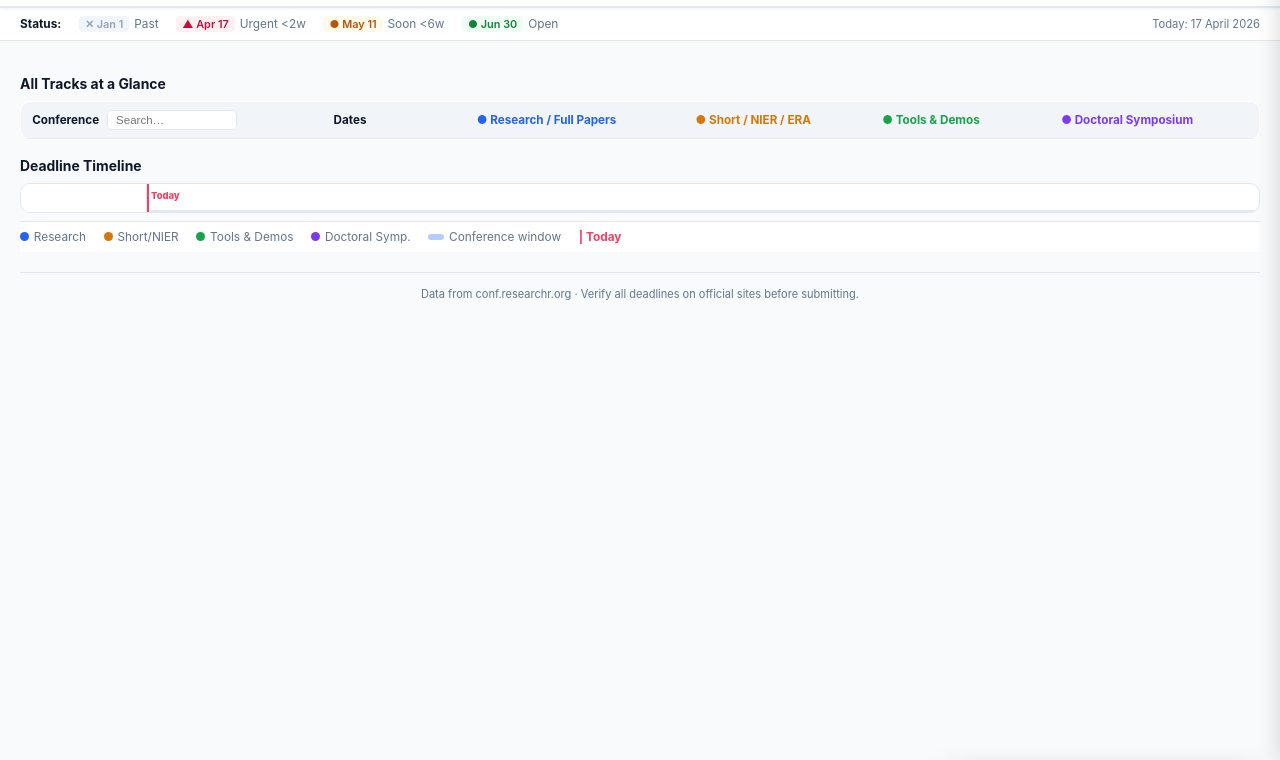
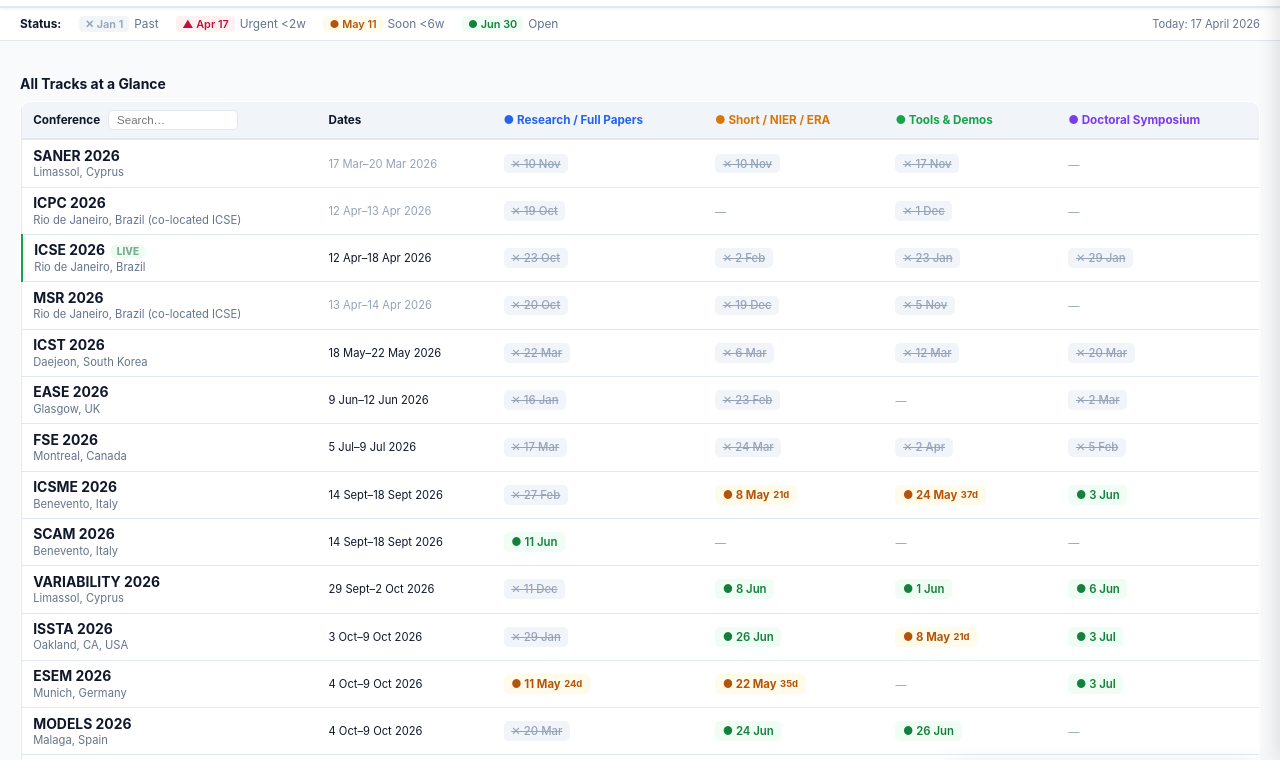
Before and after one commit to johmara/conference-deadlines, a plain HTML site: page index.html in a window 1280 px wide. Shown: the part 39-799 px from the top of the page. Drawn offline with Linux system fonts and the light colour scheme.

Commit message:
Fix empty table: fetch series-config.json before rendering data

```diff
--- a/index.html
+++ b/index.html
@@ -948,7 +948,12 @@ function closePanel() {
 
 // ── Boot ──────────────────────────────────────────────────────────────────────
 loadSettings();
-loadData();
+// Load series config first so getActiveDisplaySet() works when loadData() renders
+fetch('series-config.json')
+  .then(r => r.ok ? r.json() : null)
+  .then(data => { if (Array.isArray(data)) ALL_SERIES = data; })
+  .catch(() => {})
+  .finally(() => loadData());
 </script>
 </body>
 </html>
```
